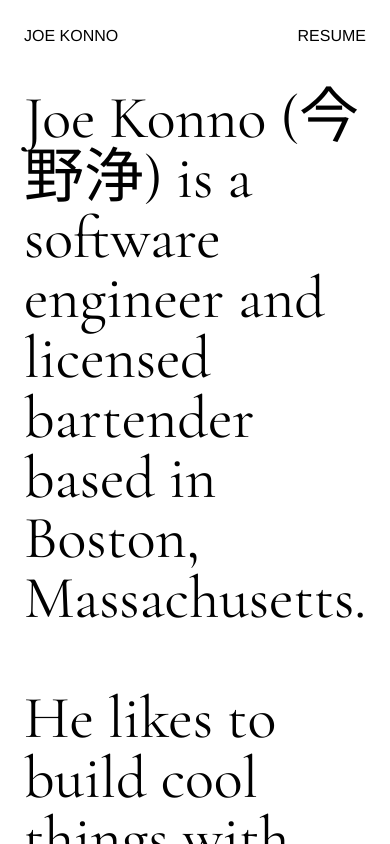
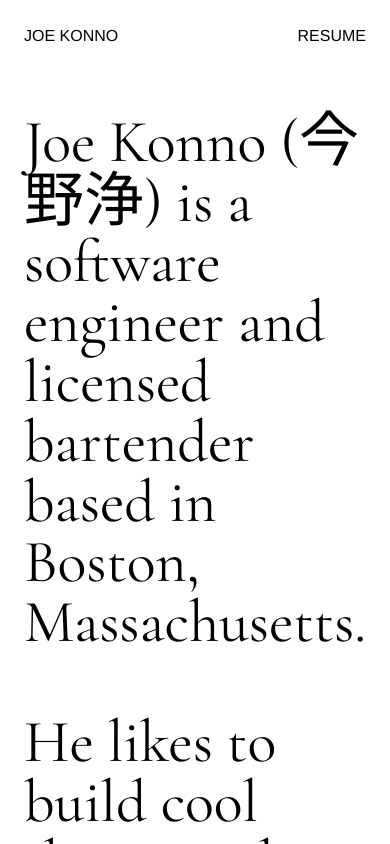
Before and after one commit to MechaJoe/personal-website, a SvelteKit app: page / in a window 390 px wide. Shown: the top 844 px of the page. Built offline with nearby package versions, Linux system fonts and the light colour scheme.

Commit message:
Fix Navbar padding and arrow z-axis

```diff
--- a/src/Navbar.svelte
+++ b/src/Navbar.svelte
@@ -4,10 +4,10 @@
   top-0
   font-thin
   justify-between
-  px-6
-  pt-6
+  p-6
   bg-white
   w-full
+  z-10
   ">
   <div>JOE KONNO</div>
   <a href="https://jkonno-personal-website.s3.amazonaws.com/Joe+Konno+Resume+8-2023.pdf" target="_blank">RESUME</a>
--- a/src/Welcome.svelte
+++ b/src/Welcome.svelte
@@ -18,7 +18,7 @@
     friends.
   </h1>
   <svg
-    class="animate-bounce w-6 h-6 m-6 md:absolute md:bottom-5"
+    class="animate-bounce w-6 h-6 m-6 z-0 md:absolute md:bottom-5"
     xmlns="http://www.w3.org/2000/svg"
     fill="none"
     viewBox="0 0 24 24"
```
